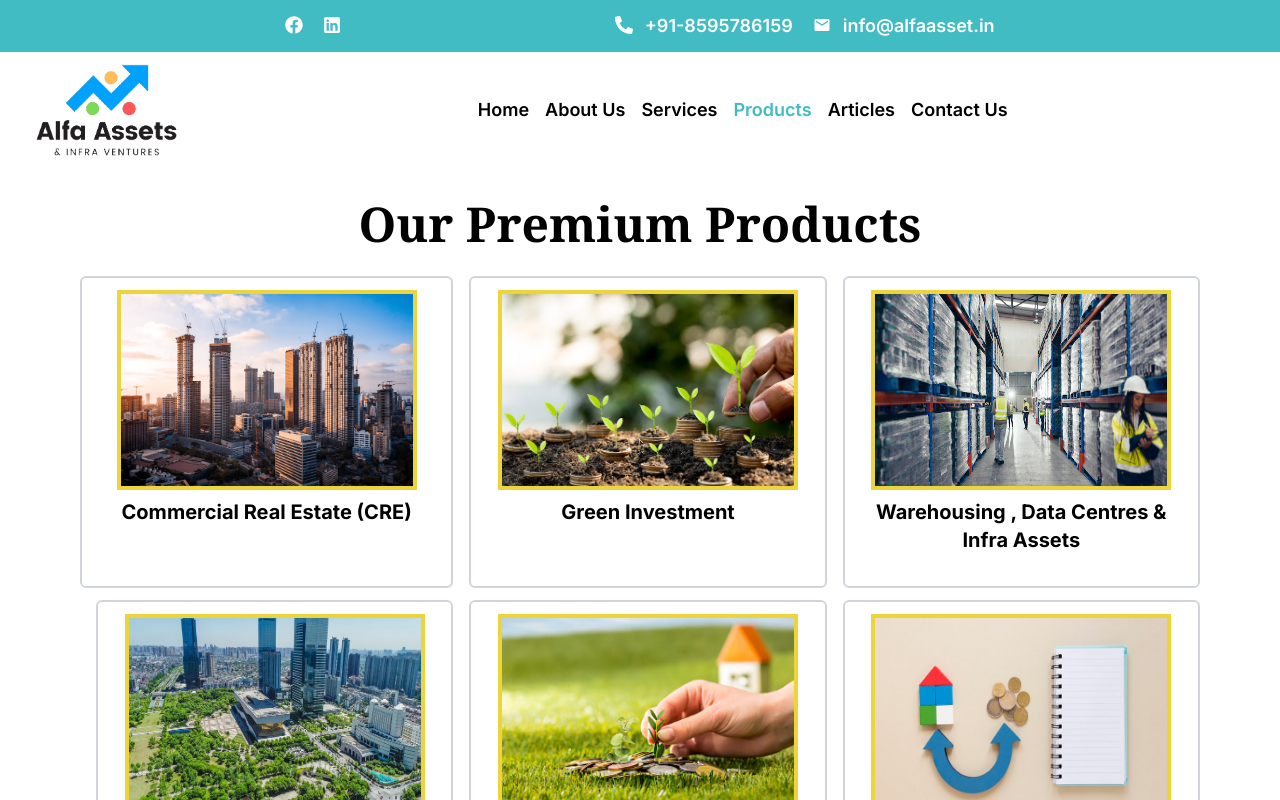
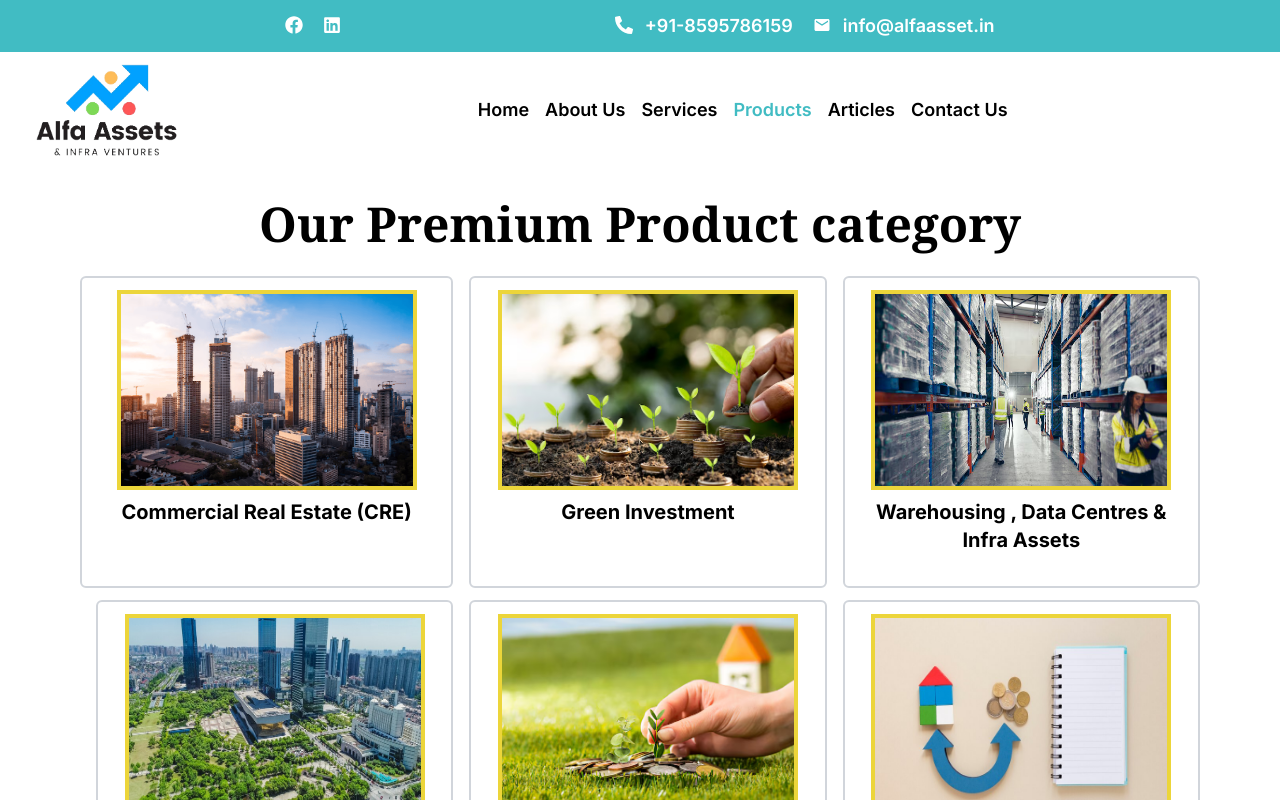
Before and after one commit to palak-7/alpha-assets, a Next.js app: page /products in a window 1280 px wide. Shown: the top 800 px of the page. Built offline with nearby package versions, Linux system fonts and the light colour scheme.

Commit message:
correction in heading

```diff
--- a/src/app/products/page.jsx
+++ b/src/app/products/page.jsx
@@ -6,7 +6,7 @@ const page = () => {
   return (
     <div className="xl:mt-[200px] mt-[250px] dark:text-black">
       <h1 className="text-center text-5xl mb-7 font-serif font-bold">
-        Our Premium Products
+        Our Premium Product category
       </h1>
       <div className="lg:grid grid-cols-3 lg:mx-20 space-x-4">
         {product.map((d) => (
```
